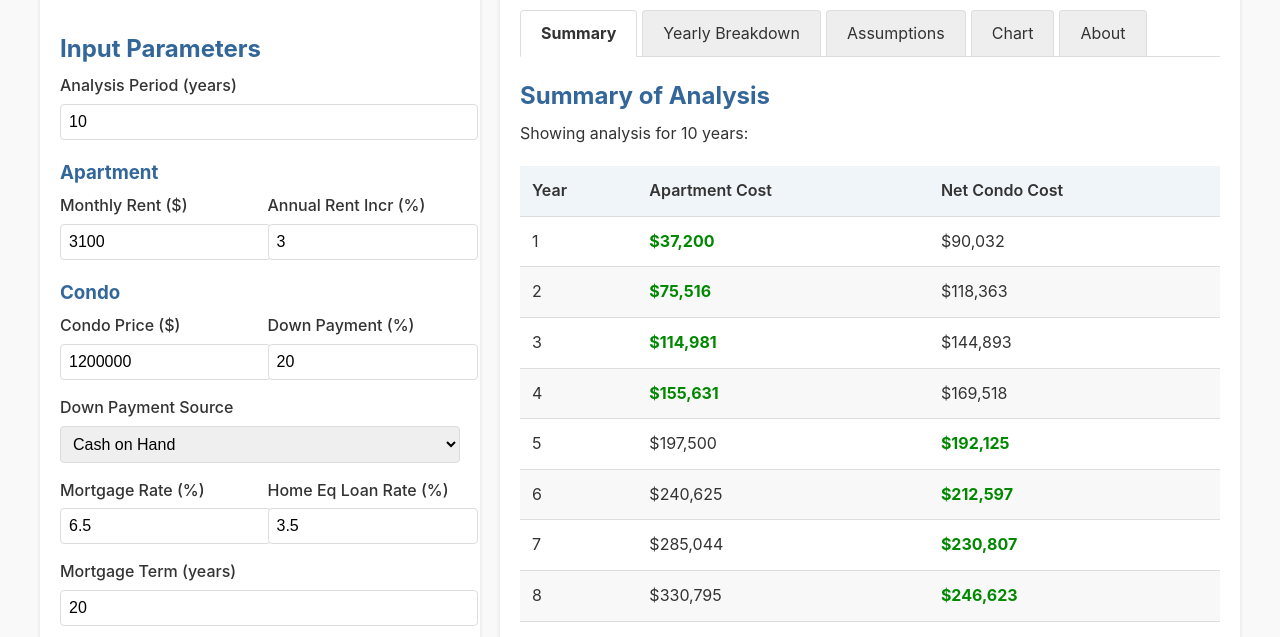
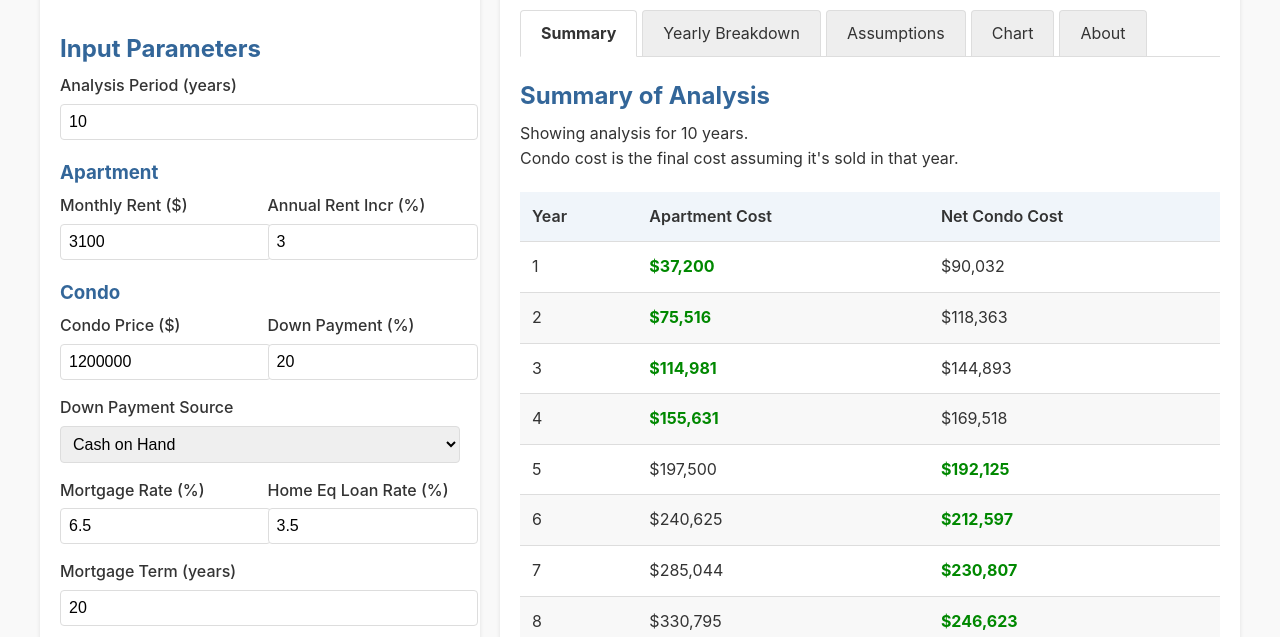
Before and after one commit to garyo/housing-cost-calculator, a website: page index.html in a window 1280 px wide. Shown: the part 108-745 px from the top of the page. Drawn offline with nearby package versions, Linux system fonts and the light colour scheme.

Commit message:
Update summary text to clarify cost
Signed-off-by: Gary Oberbrunner <garyo@darkstarsystems.com>

```diff
--- a/index.html
+++ b/index.html
@@ -112,7 +112,7 @@
 
             <div id="summary-tab" class="tab-content active">
                 <h2>Summary of Analysis</h2>
-                <p>Showing analysis for <span id="analysis-years-display">5</span> years:</p>
+                <p>Showing analysis for <span id="analysis-years-display">5</span> years.<br>Condo cost is the final cost assuming it's sold in that year.</p>
                 <div id="summary-table-container"></div>
             </div>
 
```
